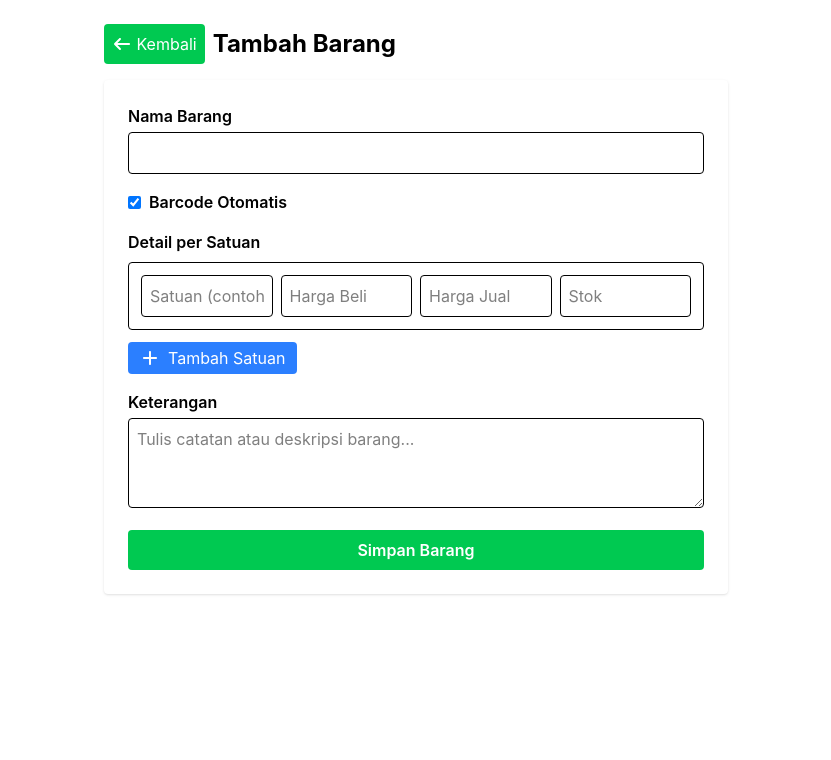
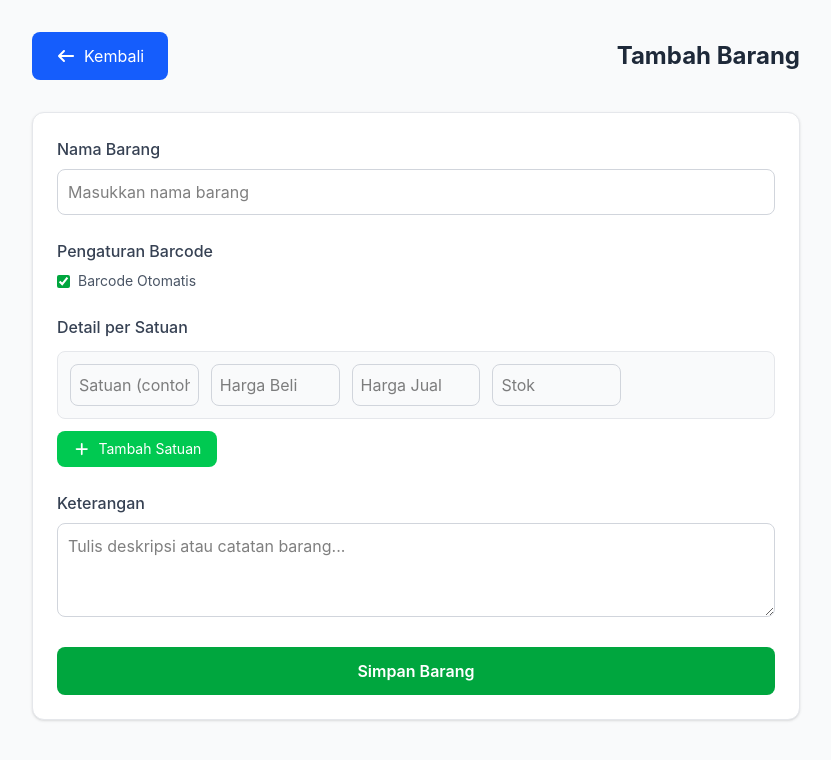
Before and after one commit to 481n4y4/warungkula, a React (Vite) app: page /tambah-barang in a window 1280 px wide. Shown: the top 760 px of the page, without its empty margins (224-1055 px from the left). Built offline with nearby package versions, Linux system fonts and the light colour scheme.

Commit message:
📌 chore(ui): inventory ui update

```diff
--- a/src/pages/BarcodePrint.jsx
+++ b/src/pages/BarcodePrint.jsx
@@ -1,6 +1,8 @@
 import { useLocation, useNavigate } from "react-router-dom";
 import JsBarcode from "jsbarcode";
 import { useEffect, useRef } from "react";
+import { FontAwesomeIcon } from "@fortawesome/react-fontawesome";
+import { faArrowLeft } from "@fortawesome/free-solid-svg-icons";
 
 export default function BarcodePrint() {
   const location = useLocation();
@@ -43,7 +45,7 @@ export default function BarcodePrint() {
 
   if (!item) {
     return (
-      <div className="p-6">
+      <div className="p-6 text-center">
         <p>Data barang tidak ditemukan.</p>
         <button
           onClick={() => navigate(-1)}
@@ -56,26 +58,48 @@ export default function BarcodePrint() {
   }
 
   return (
-    <div className="p-6 print:p-0">
-      <h1 className="text-2xl font-bold mb-4">Cetak Barcode - {item.name}</h1>
+    <div className="p-4 sm:p-6 max-w-6xl mx-auto print:p-0">
+      {/* Tombol kembali di atas */}
+      <div className="flex flex-col sm:flex-row sm:justify-between sm:items-center gap-3 mb-6">
+        <div className="flex items-center gap-2">
+          <button
+            onClick={() => navigate("/inventori")}
+            className="p-2 bg-blue-600 hover:bg-blue-700 text-white rounded transition flex items-center gap-2 text-sm sm:text-base"
+          >
+            <FontAwesomeIcon icon={faArrowLeft} />
+            <span>Kembali</span>
+          </button>
+          <h1 className="text-xl sm:text-2xl font-bold mb-4 text-center sm:text-left">
+            Cetak Barcode - {item.name}
+          </h1>
+        </div>
+      </div>
 
-      <div className="grid grid-cols-2 md:grid-cols-4 gap-6 print:grid-cols-4">
+      {/* Grid responsif */}
+      <div className="grid grid-cols-1 sm:grid-cols-2 md:grid-cols-3 xl:grid-cols-4 gap-4 sm:gap-6 print:grid-cols-4">
         {item.units.map((unit, index) => (
           <div
             key={index}
-            className="border p-3 rounded shadow-sm text-center print:shadow-none flex flex-col items-center"
+            className="border p-3 sm:p-4 rounded-lg shadow-sm bg-white text-center
+                       flex flex-col items-center justify-between
+                       print:shadow-none print:border-0 print:p-0"
           >
-            <p className="font-semibold text-sm mb-1">
+            <p className="font-semibold text-sm sm:text-base mb-2">
               {item.name} ({unit.unit})
             </p>
-            <canvas
-              ref={(el) => (barcodeRefs.current[index] = el)}
-              width={250}
-              height={100}
-            />
+
+            {/* Responsive barcode */}
+            <div className="w-full flex justify-center">
+              <canvas
+                ref={(el) => (barcodeRefs.current[index] = el)}
+                className="w-full max-w-[250px] h-auto"
+              />
+            </div>
+
+            {/* Tombol download disembunyikan saat print */}
             <button
               onClick={() => handleDownload(index, unit)}
-              className="mt-2 bg-blue-500 text-white px-2 py-1 text-sm rounded hover:bg-blue-600 transition print:hidden"
+              className="mt-3 bg-blue-500 text-white px-3 py-1.5 text-sm rounded hover:bg-blue-600 transition print:hidden w-full sm:w-auto"
             >
               Download
             </button>
@@ -83,18 +107,13 @@ export default function BarcodePrint() {
         ))}
       </div>
 
-      <div className="mt-6 flex gap-3 print:hidden">
+      {/* Tombol cetak di bawah */}
+      <div className="mt-6 flex flex-col sm:flex-row gap-3 justify-center sm:justify-start print:hidden">
         <button
           onClick={handlePrint}
-          className="bg-green-500 text-white px-4 py-2 rounded shadow hover:bg-green-600 transition"
+          className="bg-green-500 text-white px-4 py-2 rounded shadow hover:bg-green-600 transition w-full sm:w-auto"
         >
           Cetak Barcode
-        </button>
-        <button
-          onClick={() => navigate(-1)}
-          className="bg-gray-500 text-white px-4 py-2 rounded shadow hover:bg-gray-600 transition"
-        >
-          Kembali
         </button>
       </div>
     </div>
--- a/src/pages/Dashboard.jsx
+++ b/src/pages/Dashboard.jsx
@@ -7,7 +7,6 @@ export default function Dashboard() {
   return (
     <div className="min-h-screen bg-gray-50">
       <Navbar/>
-
 
       {/* Konten Dashboard */}
       <div className="p-8">
--- a/src/pages/EditBarang.jsx
+++ b/src/pages/EditBarang.jsx
@@ -81,26 +81,36 @@ export default function EditBarang() {
   };
 
   return (
-    <div className="p-6 max-w-2xl mx-auto">
-      <button
-        onClick={() => navigate("/inventori")}
-        className="mb-4 flex items-center gap-2 text-green-600 hover:underline"
-      >
-        <FontAwesomeIcon icon={faArrowLeft} /> Kembali ke Inventori
-      </button>
+    <div className="p-4 sm:p-6 bg-gray-50 min-h-screen">
+      {/* Header */}
+      <div className="flex flex-col sm:flex-row sm:justify-between sm:items-center gap-3 mb-6">
+        <div className="flex items-center gap-2">
+          <button
+            onClick={() => navigate("/inventori")}
+            className="p-2 bg-blue-600 hover:bg-blue-700 text-white rounded transition flex items-center gap-2 text-sm sm:text-base"
+          >
+            <FontAwesomeIcon icon={faArrowLeft} />
+            <span>Kembali</span>
+          </button>
+          <h1 className="text-xl sm:text-2xl font-bold text-gray-800">
+            Edit Barang
+          </h1>
+        </div>
+      </div>
 
-      <h1 className="text-2xl font-bold mb-6">Edit Barang</h1>
-
+      {/* Form */}
       <form
         onSubmit={handleSubmit}
-        className="space-y-4 bg-white p-6 rounded shadow"
+        className="bg-white rounded-xl shadow-md p-4 sm:p-6 space-y-5 max-w-2xl mx-auto"
       >
         {/* Nama barang */}
         <div>
-          <label className="block font-semibold mb-1">Nama Barang</label>
+          <label className="block font-semibold text-gray-700 mb-1">
+            Nama Barang
+          </label>
           <input
             type="text"
-            className="border rounded w-full p-2"
+            className="border border-gray-300 rounded-lg w-full p-2 focus:ring-2 focus:ring-green-400 outline-none"
             value={name}
             onChange={(e) => setName(e.target.value)}
             required
@@ -109,38 +119,40 @@ export default function EditBarang() {
 
         {/* Barcode */}
         <div>
-          <label className="block font-semibold mb-1">Barcode</label>
+          <label className="block font-semibold text-gray-700 mb-1">
+            Barcode
+          </label>
           <input
             type="text"
-            className="border rounded w-full p-2 bg-gray-100"
+            className="border border-gray-300 rounded-lg w-full p-2 bg-gray-100 text-gray-600"
             value={barcode}
             readOnly
           />
         </div>
 
-        {/* Daftar satuan */}
+        {/* Detail per Satuan */}
         <div>
-          <label className="block font-semibold mb-2">Detail per Satuan</label>
+          <label className="block font-semibold text-gray-700 mb-2">
+            Detail per Satuan
+          </label>
 
           {units.map((u, index) => (
             <div
               key={index}
-              className="flex flex-wrap gap-2 mb-3 border p-3 rounded"
+              className="flex flex-wrap gap-2 mb-3 border border-gray-200 p-3 rounded-lg bg-gray-50"
             >
               <input
                 type="text"
                 placeholder="Satuan (contoh: pcs, dus)"
-                className="border rounded p-2 flex-1 min-w-[100px]"
+                className="border border-gray-300 rounded-lg p-2 flex-1 min-w-[100px] focus:ring-2 focus:ring-green-400 outline-none"
                 value={u.unit}
-                onChange={(e) =>
-                  handleUnitChange(index, "unit", e.target.value)
-                }
+                onChange={(e) => handleUnitChange(index, "unit", e.target.value)}
                 required
               />
               <input
                 type="number"
                 placeholder="Harga Beli"
-                className="border rounded p-2 flex-1 min-w-[100px]"
+                className="border border-gray-300 rounded-lg p-2 flex-1 min-w-[100px] focus:ring-2 focus:ring-green-400 outline-none"
                 value={u.purchasePrice}
                 onChange={(e) =>
                   handleUnitChange(index, "purchasePrice", e.target.value)
@@ -150,7 +162,7 @@ export default function EditBarang() {
               <input
                 type="number"
                 placeholder="Harga Jual"
-                className="border rounded p-2 flex-1 min-w-[100px]"
+                className="border border-gray-300 rounded-lg p-2 flex-1 min-w-[100px] focus:ring-2 focus:ring-green-400 outline-none"
                 value={u.sellPrice}
                 onChange={(e) =>
                   handleUnitChange(index, "sellPrice", e.target.value)
@@ -160,18 +172,16 @@ export default function EditBarang() {
               <input
                 type="number"
                 placeholder="Stok"
-                className="border rounded p-2 flex-1 min-w-[100px]"
+                className="border border-gray-300 rounded-lg p-2 flex-1 min-w-[100px] focus:ring-2 focus:ring-green-400 outline-none"
                 value={u.stock}
-                onChange={(e) =>
-                  handleUnitChange(index, "stock", e.target.value)
-                }
+                onChange={(e) => handleUnitChange(index, "stock", e.target.value)}
                 required
               />
               {index > 0 && (
                 <button
                   type="button"
                   onClick={() => handleRemoveUnit(index)}
-                  className="text-red-500 hover:text-red-700 ml-2"
+                  className="text-red-500 hover:text-red-700 ml-2 mt-2 sm:mt-0"
                 >
                   <FontAwesomeIcon icon={faTrash} />
                 </button>
@@ -182,7 +192,7 @@ export default function EditBarang() {
           <button
             type="button"
             onClick={handleAddUnit}
-            className="mt-2 flex items-center gap-2 bg-blue-500 text-white px-3 py-1 rounded hover:bg-blue-600 transition"
+            className="mt-2 flex items-center justify-center gap-2 bg-blue-500 text-white px-3 py-2 rounded-lg hover:bg-blue-600 transition w-full sm:w-auto"
           >
             <FontAwesomeIcon icon={faPlus} /> Tambah Satuan
           </button>
@@ -190,9 +200,11 @@ export default function EditBarang() {
 
         {/* Keterangan */}
         <div>
-          <label className="block font-semibold mb-1">Keterangan</label>
+          <label className="block font-semibold text-gray-700 mb-1">
+            Keterangan
+          </label>
           <textarea
-            className="border rounded w-full p-2"
+            className="border border-gray-300 rounded-lg w-full p-2 focus:ring-2 focus:ring-green-400 outline-none"
             placeholder="Tulis catatan atau deskripsi barang..."
             value={description}
             onChange={(e) => setDescription(e.target.value)}
@@ -200,10 +212,10 @@ export default function EditBarang() {
           />
         </div>
 
-        {/* Tombol simpan */}
+        {/* Tombol Simpan */}
         <button
           type="submit"
-          className="bg-green-500 text-white py-2 rounded hover:bg-green-600 transition w-full font-semibold"
+          className="bg-green-500 text-white py-2 rounded-lg hover:bg-green-600 transition w-full font-semibold"
         >
           Simpan Perubahan
         </button>
--- a/src/pages/Inventori.jsx
+++ b/src/pages/Inventori.jsx
@@ -30,46 +30,50 @@ export default function Inventory() {
   };
 
   return (
-    <div className="p-6 relative">
+    <div className="p-4 sm:p-6 bg-gray-50 min-h-screen">
       {/* Header */}
-      <div className="flex justify-between items-center mb-6">
+      <div className="flex flex-col sm:flex-row justify-between sm:items-center gap-3 mb-6">
         <div className="flex items-center gap-2">
           <button
             onClick={() => navigate("/dashboard")}
-            className="p-2 bg-green-500 rounded text-white hover:bg-green-600 transition"
+            className="flex items-center gap-2 bg-blue-600 text-white px-3 py-2 rounded-lg hover:bg-blue-700 transition"
           >
-            <FontAwesomeIcon icon={faArrowLeft} /> Kembali
+            <FontAwesomeIcon icon={faArrowLeft} /> <span>Kembali</span>
           </button>
-          <h1 className="text-2xl font-bold">Inventori Barang</h1>
+          <h1 className="text-xl sm:text-2xl font-bold text-gray-800">
+            Inventori Barang
+          </h1>
         </div>
 
         <button
           onClick={() => navigate("/tambah-barang")}
-          className="bg-green-500 text-white px-4 py-2 rounded shadow hover:bg-green-600 transition"
+          className="bg-green-500 text-white px-3 py-2 sm:px-4 sm:py-2 rounded shadow hover:bg-green-600 transition text-sm sm:text-base w-full sm:w-auto"
         >
-          <FontAwesomeIcon icon={faPlus} /> Tambah Barang
+          <FontAwesomeIcon icon={faPlus} /> <span>Tambah Barang</span>
         </button>
       </div>
 
       {/* Daftar Barang */}
-      <ul className="space-y-3">
+      <ul className="space-y-4">
         {items.map((item) => (
           <li
             key={item.id}
-            className="flex justify-between items-start bg-white border p-4 rounded shadow-sm"
+            className="bg-white rounded-xl shadow-md p-4 sm:p-5 flex flex-col"
           >
             <div className="flex-1">
-              <p className="font-semibold text-lg">{item.name}</p>
-              <p className="text-gray-700">Barcode: {item.barcode}</p>
+              <p className="font-semibold text-lg text-gray-800">{item.name}</p>
+              <p className="text-gray-600 text-sm break-all">
+                Barcode: {item.barcode}
+              </p>
 
-              {/* Daftar satuan */}
               {item.units && item.units.length > 0 ? (
                 <div className="mt-3">
-                  <p className="font-semibold text-gray-700">
+                  <p className="font-semibold text-gray-700 mb-1">
                     Detail per Satuan:
                   </p>
-                  <table className="w-full mt-1 border border-gray-300 text-sm">
-                    <thead className="bg-gray-100">
+                  <div className="overflow-x-auto">
+                    <table className="w-full border border-gray-300 text-sm min-w-[340px]">
+                      <thead className="bg-green-50">
                         <tr>
                           <th className="border p-1 text-left">Satuan</th>
                           <th className="border p-1 text-left">Harga Beli</th>
@@ -93,6 +97,7 @@ export default function Inventory() {
                       </tbody>
                     </table>
                   </div>
+                </div>
               ) : (
                 <p className="text-gray-500 italic mt-2">
                   Belum ada satuan / harga jual.
@@ -101,32 +106,33 @@ export default function Inventory() {
             </div>
 
             {/* Tombol aksi */}
-            <div className="flex flex-col gap-2 ml-4">
+            <div className="flex flex-col sm:flex-row sm:justify-end gap-2 mt-4">
               <button
                 onClick={() => navigate(`/edit-barang/${item.id}`)}
-                className="bg-blue-500 text-white px-3 py-1 rounded hover:bg-blue-600 transition flex items-center gap-1"
+                className="bg-blue-500 text-white px-3 py-1.5 rounded hover:bg-blue-600 transition flex items-center justify-center gap-1 text-sm sm:text-base"
               >
                 <FontAwesomeIcon icon={faEdit} /> Edit
               </button>
 
               <button
                 onClick={() => handleDelete(item.id)}
-                className="bg-red-500 text-white px-3 py-1 rounded hover:bg-red-600 transition flex items-center gap-1"
+                className="bg-red-500 text-white px-3 py-1.5 rounded hover:bg-red-600 transition flex items-center justify-center gap-1 text-sm sm:text-base"
               >
                 <FontAwesomeIcon icon={faTrash} /> Hapus
               </button>
+
               <button
                 onClick={() => navigate("/cetak-barcode", { state: { item } })}
-                className="bg-purple-500 text-white px-3 py-1 rounded hover:bg-purple-600 transition flex items-center gap-1"
+                className="bg-purple-500 text-white px-3 py-1.5 rounded hover:bg-purple-600 transition flex items-center justify-center gap-1 text-sm sm:text-base"
               >
-                <FontAwesomeIcon icon={faPrint}/> Cetak
+                <FontAwesomeIcon icon={faPrint} /> Cetak
               </button>
             </div>
           </li>
         ))}
 
         {items.length === 0 && (
-          <p className="text-gray-500 italic">Belum ada barang.</p>
+          <p className="text-gray-500 italic text-center">Belum ada barang.</p>
         )}
       </ul>
     </div>
--- a/src/pages/TambahBarang.jsx
+++ b/src/pages/TambahBarang.jsx
@@ -15,34 +15,24 @@ export default function TambahBarang() {
     { unit: "", purchasePrice: "", sellPrice: "", stock: "" },
   ]);
 
-  // Fungsi generate barcode otomatis
-  const generateBarcode = () => {
-    return "BR" + Date.now();
+  const generateBarcode = () => "BR" + Date.now();
+
+  const handleAddUnit = () => {
+    setUnits([...units, { unit: "", purchasePrice: "", sellPrice: "", stock: "" }]);
   };
 
-  // Tambah unit baru
-  const handleAddUnit = () => {
-    setUnits([
-      ...units,
-      { unit: "", purchasePrice: "", sellPrice: "", stock: "" },
-    ]);
-  };
-
-  // Ubah data di tiap unit
   const handleUnitChange = (index, field, value) => {
     const updated = [...units];
     updated[index][field] = value;
     setUnits(updated);
   };
 
-  // Hapus satu unit
   const handleRemoveUnit = (index) => {
     const updated = [...units];
     updated.splice(index, 1);
     setUnits(updated);
   };
 
-  // Submit data
   const handleSubmit = async (e) => {
     e.preventDefault();
 
@@ -67,51 +57,59 @@ export default function TambahBarang() {
   };
 
   return (
-    <div className="p-6 max-w-2xl mx-auto">
+    <div className="min-h-screen bg-gray-50 p-8">
       {/* Header */}
-      <div className="flex items-center gap-2 mb-4">
+      <div className="max-w-3xl mx-auto mb-8 flex items-center justify-between">
         <button
           onClick={() => navigate("/inventori")}
-          className="p-2 bg-green-500 rounded text-white hover:bg-green-600 transition"
+          className="flex items-center gap-2 bg-blue-600 text-white px-6 py-3 rounded-lg hover:bg-blue-700 transition"
         >
-          <FontAwesomeIcon icon={faArrowLeft} /> Kembali
+          <FontAwesomeIcon icon={faArrowLeft} />
+          <span>Kembali</span>
         </button>
-        <h1 className="text-2xl font-bold">Tambah Barang</h1>
+        <h1 className="text-2xl font-bold text-gray-800">Tambah Barang</h1>
       </div>
 
       {/* Form */}
       <form
         onSubmit={handleSubmit}
-        className="space-y-4 bg-white p-6 rounded shadow"
+        className="max-w-3xl mx-auto bg-white rounded-xl shadow-sm border border-gray-200 p-6 space-y-6"
       >
         {/* Nama barang */}
         <div>
-          <label className="block font-semibold mb-1">Nama Barang</label>
+          <label className="block font-medium text-gray-700 mb-2">
+            Nama Barang
+          </label>
           <input
             type="text"
-            className="border rounded w-full p-2"
+            className="border border-gray-300 rounded-lg w-full p-2.5 focus:ring-2 focus:ring-green-500 focus:border-green-500 transition"
             value={name}
             onChange={(e) => setName(e.target.value)}
             required
+            placeholder="Masukkan nama barang"
           />
         </div>
 
         {/* Barcode */}
         <div>
-          <div className="flex items-center gap-2 mb-1">
+          <label className="block font-medium text-gray-700 mb-2">
+            Pengaturan Barcode
+          </label>
+          <div className="flex items-center gap-2 mb-2">
             <input
               type="checkbox"
               checked={autoBarcode}
               onChange={() => setAutoBarcode(!autoBarcode)}
+              className="accent-green-600"
             />
-            <label className="font-semibold">Barcode Otomatis</label>
+            <span className="text-sm text-gray-600">Barcode Otomatis</span>
           </div>
 
           {!autoBarcode && (
             <input
               type="text"
-              placeholder="Masukkan Barcode"
-              className="border rounded w-full p-2"
+              placeholder="Masukkan barcode manual"
+              className="border border-gray-300 rounded-lg w-full p-2.5 focus:ring-2 focus:ring-green-500 focus:border-green-500 transition"
               value={barcode}
               onChange={(e) => setBarcode(e.target.value)}
               required
@@ -119,82 +117,81 @@ export default function TambahBarang() {
           )}
         </div>
 
-        {/* Daftar satuan */}
+        {/* Detail per satuan */}
         <div>
-          <label className="block font-semibold mb-2">Detail per Satuan</label>
+          <label className="block font-medium text-gray-700 mb-3">
+            Detail per Satuan
+          </label>
 
+          <div className="space-y-3">
             {units.map((u, index) => (
               <div
                 key={index}
-              className="flex flex-wrap gap-2 mb-3 border p-3 rounded"
+                className="grid grid-cols-1 sm:grid-cols-5 gap-3 border border-gray-200 p-3 rounded-lg bg-gray-50"
               >
                 <input
                   type="text"
                   placeholder="Satuan (contoh: pcs, dus)"
-                className="border rounded p-2 flex-1 min-w-[100px]"
+                  className="border border-gray-300 rounded-lg p-2 focus:ring-2 focus:ring-green-500 focus:border-green-500"
                   value={u.unit}
-                onChange={(e) =>
-                  handleUnitChange(index, "unit", e.target.value)
-                }
+                  onChange={(e) => handleUnitChange(index, "unit", e.target.value)}
                   required
                 />
                 <input
                   type="number"
                   placeholder="Harga Beli"
-                className="border rounded p-2 flex-1 min-w-[100px]"
+                  className="border border-gray-300 rounded-lg p-2 focus:ring-2 focus:ring-green-500 focus:border-green-500"
                   value={u.purchasePrice}
-                onChange={(e) =>
-                  handleUnitChange(index, "purchasePrice", e.target.value)
-                }
+                  onChange={(e) => handleUnitChange(index, "purchasePrice", e.target.value)}
                   required
                 />
                 <input
                   type="number"
                   placeholder="Harga Jual"
-                className="border rounded p-2 flex-1 min-w-[100px]"
+                  className="border border-gray-300 rounded-lg p-2 focus:ring-2 focus:ring-green-500 focus:border-green-500"
                   value={u.sellPrice}
-                onChange={(e) =>
-                  handleUnitChange(index, "sellPrice", e.target.value)
-                }
+                  onChange={(e) => handleUnitChange(index, "sellPrice", e.target.value)}
                   required
                 />
                 <input
                   type="number"
                   placeholder="Stok"
-                className="border rounded p-2 flex-1 min-w-[100px]"
+                  className="border border-gray-300 rounded-lg p-2 focus:ring-2 focus:ring-green-500 focus:border-green-500"
                   value={u.stock}
-                onChange={(e) =>
-                  handleUnitChange(index, "stock", e.target.value)
-                }
+                  onChange={(e) => handleUnitChange(index, "stock", e.target.value)}
                   required
                 />
                 {index > 0 && (
                   <button
                     type="button"
                     onClick={() => handleRemoveUnit(index)}
-                  className="text-red-500 hover:text-red-700 ml-2"
+                    className="text-red-500 hover:text-red-700 transition flex items-center justify-center"
                   >
                     <FontAwesomeIcon icon={faTrash} />
                   </button>
                 )}
               </div>
             ))}
+          </div>
 
           <button
             type="button"
             onClick={handleAddUnit}
-            className="mt-2 flex items-center gap-2 bg-blue-500 text-white px-3 py-1 rounded hover:bg-blue-600 transition"
+            className="mt-3 flex items-center gap-2 text-sm bg-green-500 text-white px-4 py-2 rounded-lg hover:bg-green-600 transition"
           >
-            <FontAwesomeIcon icon={faPlus} /> Tambah Satuan
+            <FontAwesomeIcon icon={faPlus} />
+            Tambah Satuan
           </button>
         </div>
 
         {/* Keterangan */}
         <div>
-          <label className="block font-semibold mb-1">Keterangan</label>
+          <label className="block font-medium text-gray-700 mb-2">
+            Keterangan
+          </label>
           <textarea
-            className="border rounded w-full p-2"
-            placeholder="Tulis catatan atau deskripsi barang..."
+            className="border border-gray-300 rounded-lg w-full p-2.5 focus:ring-2 focus:ring-green-500 focus:border-green-500 transition"
+            placeholder="Tulis deskripsi atau catatan barang..."
             value={description}
             onChange={(e) => setDescription(e.target.value)}
             rows="3"
@@ -204,7 +201,7 @@ export default function TambahBarang() {
         {/* Tombol simpan */}
         <button
           type="submit"
-          className="w-full bg-green-500 text-white py-2 rounded hover:bg-green-600 transition font-semibold"
+          className="w-full bg-green-600 text-white py-3 rounded-lg font-semibold hover:bg-green-700 transition"
         >
           Simpan Barang
         </button>
```
Lines whose indentation alone changed are shown as unchanged.
